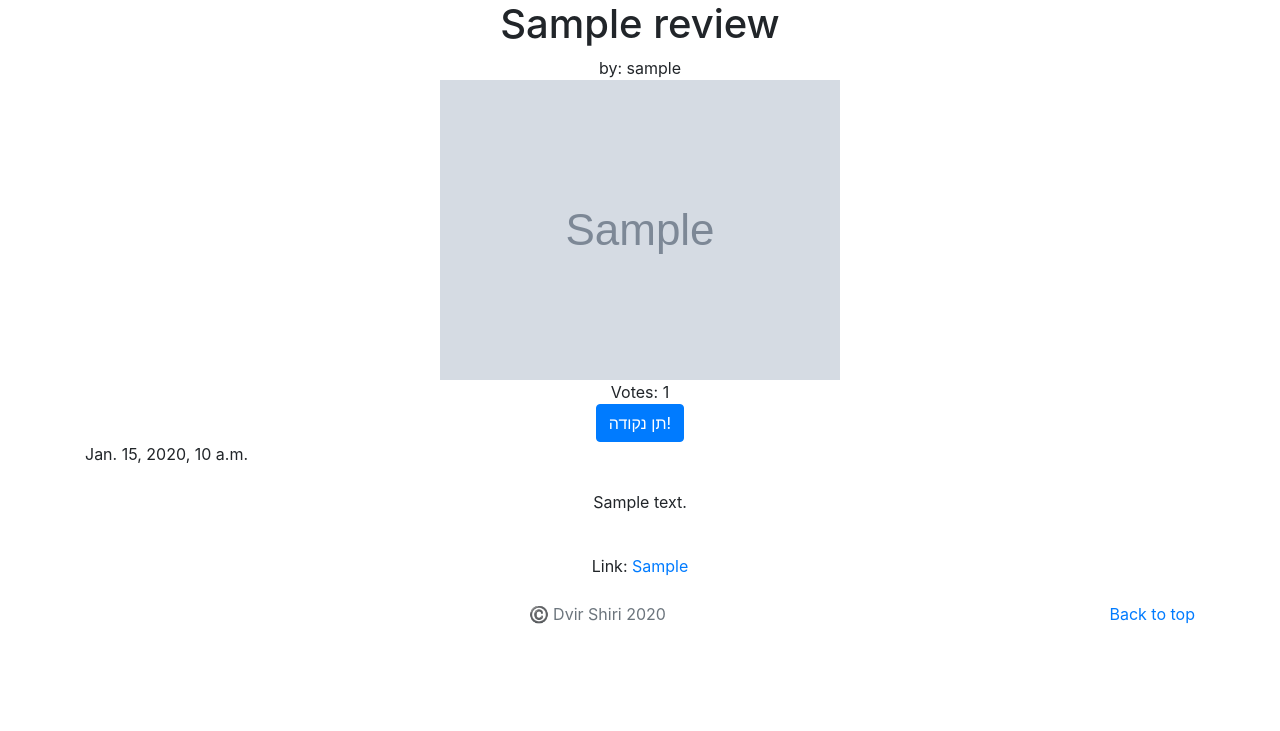
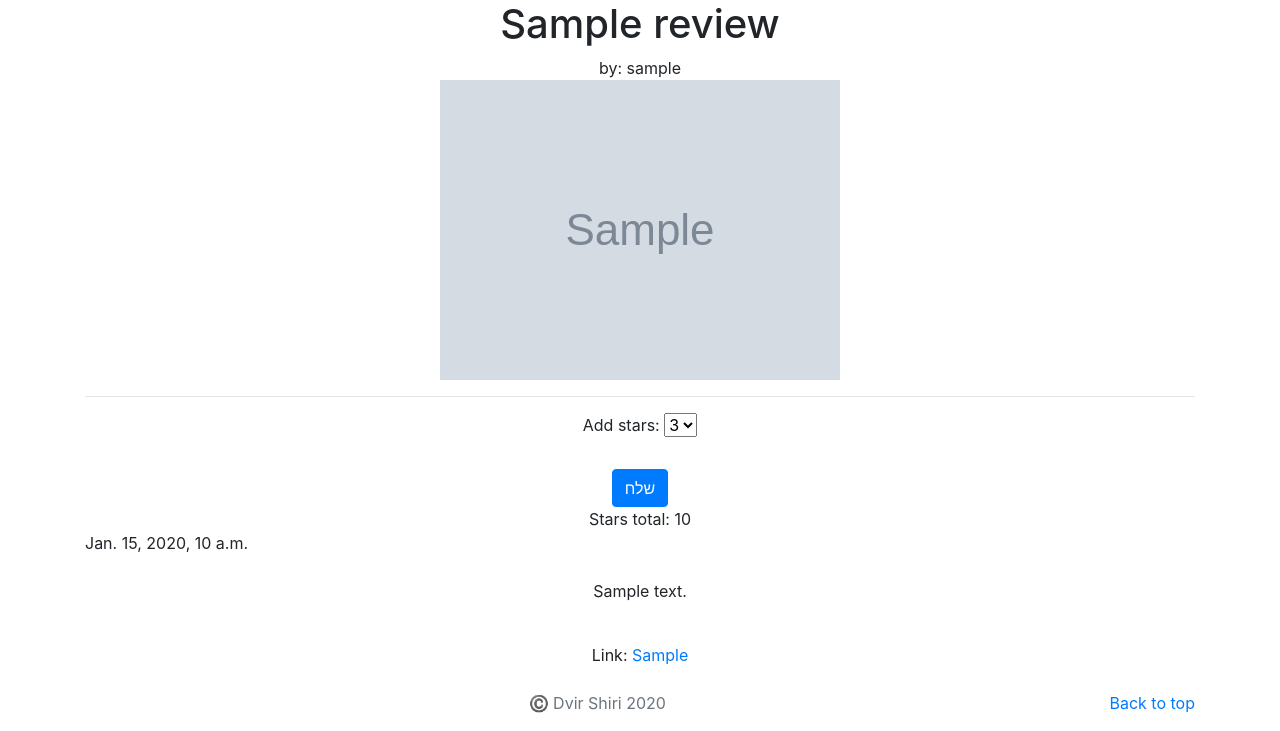
Before and after one commit to DvirS123/Usurvey-Head, a Django app: page /Reviews/1/ in a window 1280 px wide. Shown: the part 96-827 px from the top of the page. Before the commit the page ends 720 px from the top, so only its background shows below. Run offline with Django 3.2, Linux system fonts and the light colour scheme; a user stored in the database is signed in; tables that the repository leaves empty hold one stand-in row (values such as "Sample post"); grey boxes marked "Sample" are stand-in pictures; some libraries are stand-ins or nearby versions.

Commit message:
reviews accept rate from user and accumlates stars

```diff
--- a/reviews/models.py
+++ b/reviews/models.py
@@ -2,17 +2,38 @@ from django.db import models
 from django.contrib.auth.models import User
 
 class Review(models.Model):
+	'''choices'''
+	votes_choices = [
+		(1,'1'),
+		(2,'2'),
+		(3,'3'),
+		(4,'4'),
+		(5,'5'),
+		]
 	Title = models.CharField(max_length = 100)
 	Source = models.URLField(max_length = 100)
 	Date = models.DateTimeField()
 	Body = models.TextField()
-	Votes = models.PositiveIntegerField(default = 1)
+	Votes = models.PositiveIntegerField(
+		choices = votes_choices,
+		default = '3',
+		)#Allowes choices
+	Votes_total = models.IntegerField()#stores total of stars
 	Uploaded = models.DateField(auto_now = False, auto_now_add =True)
 	Image = models.ImageField(upload_to ='product_images/')
 	User_name = models.ForeignKey(User, on_delete=models.CASCADE)
 
 
+	def add_vote(self,vote):
+		total = self.Votes_total + vote
+		return total
+
+	def total_votes_average(self):
+		average = self.Votes_total/len(list_of_voting_users)
+		return average.round(2)
+
 	def modified_date(self):
 		return self.Date.strftime('%b / %e / %Y')
+
 	def summarry(self):
-		return self.Body[:100]
+		return self.Body[:100] + '...'
--- a/reviews/templates/review_detailed.html
+++ b/reviews/templates/review_detailed.html
@@ -8,9 +8,43 @@
 		<br/>
 		<img src="{{ review.Image.url }}"/>
 		<br/>
-		Votes: {{review.Votes}}
+		<hr/>
+        <div class="text-center">
+
+
+	        <div >
+	        			{% if user.is_authenticated %}
+
+		        <form id="rate" method="POST" action="{% url 'rate' review.id %}">
+		        	{% csrf_token %}
+		            <label class="required" for="id_Votes">Add stars:</label>
+
+		                <select name="Votes" id="id_Votes">
+									 <option value="1">1</option>
+
+								  <option value="2">2</option>
+
+								  <option value="3" selected>3</option>
+
+								  <option value="4">4</option>
+
+								  <option value="5">5</option>
+
+								</select>
+
+                </div>
+
+        </div>
 		<br/>
-		<input class="btn btn-primary" type="submit" value="תן נקודה!"/>
+		<a href="javascript:{document.getElementById('rate').submit()}">
+			<button class="btn btn-primary" type="submit">שלח </button>
+		</a>
+		{% else %}
+		<a class="btn btn-lg btn-primary" href="{% url 'login'%}" role="button">התחבר</a>
+		{% endif %}
+	</form>
+	<br/>
+	Stars total: {{review.Votes_total}}
 		<div class = text-left>
 			{{review.Date}}
 		</div>
--- a/reviews/urls.py
+++ b/reviews/urls.py
@@ -5,4 +5,5 @@ urlpatterns = [
     path('makereview/', views.makereview, name='makereview'),
     path('all_reviews', views.all_reviews, name = 'all_reviews'),
     path('<int:review_id>/', views.review_detailed, name='review_detailed'),
+    path('<int:review_id>/rate', views.rate, name='rate'),
 ]
--- a/reviews/views.py
+++ b/reviews/views.py
@@ -42,3 +42,10 @@ def all_reviews(request):
 def review_detailed(request, review_id):
 	detailreview = get_object_or_404(Review, pk=review_id)
 	return render(request,'review_detailed.html', {'review':detailreview})
+
+def rate(request,review_id):
+		if request.method == 'POST':
+			detailreview = get_object_or_404(Review, pk=review_id)
+			detailreview.Votes_total += int(request.POST['Votes'])
+			detailreview.save()
+			return redirect('/Reviews/' + str(review_id))
```
Also changed, not shown: reviews/migrations/0003_auto_20200519_1144.py (added), reviews/migrations/0004_auto_20200519_1216.py (added), reviews/migrations/0005_auto_20200519_1236.py (added).
